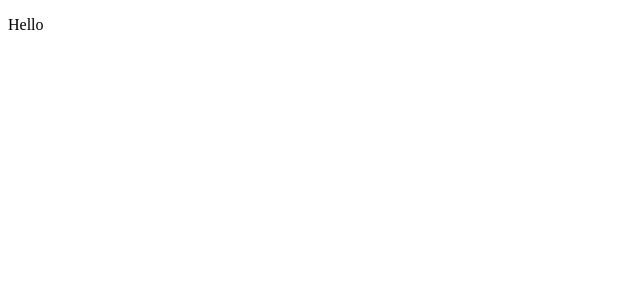
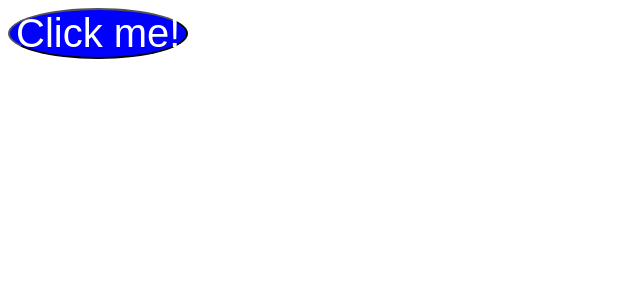
Before and after one commit to edmarjames/typescript_react_2, a React (Vite) app: page / in a window 1280 px wide. Shown: the top 300 px of the page, without its empty margins (0-640 px from the left). Built offline with nearby package versions, Linux system fonts and the light colour scheme.

Commit message:
Create Button element to demonstrate different ways on receiving props, providing its types and receiving different types of props

```diff
--- a/src/App.tsx
+++ b/src/App.tsx
@@ -1,10 +1,20 @@
-import { useState } from 'react'
-import './App.css'
+import { useState } from 'react';
+
+import Button from './components/Button';
+import './App.css';
 
 function App() {
 
   return (
-    <p>Hello</p>
+    <Button
+      backgroundColor='blue'
+      textColor='white'
+      fontSize={40}
+      pillShape
+      padding={[5, 10]}
+    >
+      Click me!
+    </Button>
   )
 }
 
--- /dev/null
+++ b/src/components/Button.tsx
@@ -0,0 +1,96 @@
+import React from 'react';
+
+type Color = 'red' | 'blue' | 'green' | 'white';
+
+interface ButtonProps {
+  backgroundColor: Color;
+  textColor: Color;
+  fontSize: number;
+  pillShape?: boolean;
+  padding: number[];
+  children: React.ReactNode;
+};
+
+// Approach to receive prop types as CSS properties
+// interface ButtonProps {
+//   style: React.CSSProperties;
+// };
+
+// Approach to receive prop types using Record to identify key and value types.
+// interface ButtonProps {
+//   borderRadius: Record<string, number>;
+// };
+
+// borderRadius={{
+//   topLeft: 5,
+//   topRight: 5,
+//   bottomRight: 10,
+//   bottomLeft: 10,
+// }}
+
+// Approach to receive function props
+// interface ButtonProps {
+//   onClick: (test: string) => number;
+// };
+
+// const onClick = (test: string) => {
+//   return 6;
+// };
+
+// Approach to receive children nodes
+// interface ButtonProps {
+//   children: React.ReactNode;
+// };
+
+{/* <Button>Click me!<Button/> */}
+
+// Approach to receive JSX element
+// interface ButtonProps {
+//   children: JSX.Element;
+// };
+
+// const icon = <i></i>;
+// <Button>{icon}<Button/>
+
+export default function Button({
+  backgroundColor,
+  textColor,
+  fontSize,
+  pillShape,
+  padding,
+  children
+}: ButtonProps) {
+
+  return (
+    <button style={{
+      backgroundColor: backgroundColor,
+      color: textColor,
+      fontSize: fontSize,
+      borderRadius: pillShape ? '100%' : 0,
+      padding: `${padding[0]} ${padding[1]}`
+    }}>
+      {children}
+    </button>
+  )
+}
+
+
+// alternative way of providing prop types when using arrow function
+// const Button: React.FC<> = () => {};
+
+
+// alternative way of providing prop types without using interface
+// export default function Button({
+//   backgroundColor,
+//   fontSize,
+//   pillShape
+// } : {
+//   backgroundColor: string;
+//   fontSize: number;
+//   pillShape: boolean;
+// }) {
+
+//   return (
+//     ...
+//   )
+// }
```
